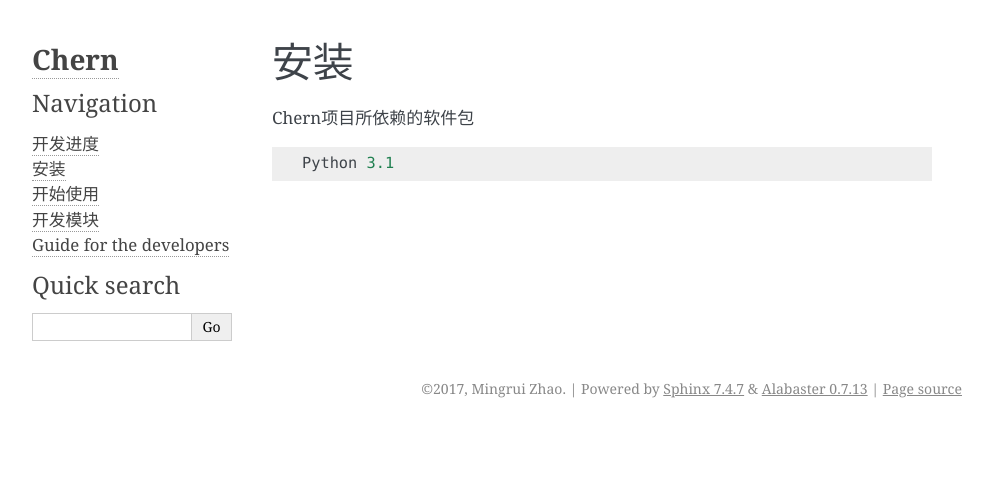
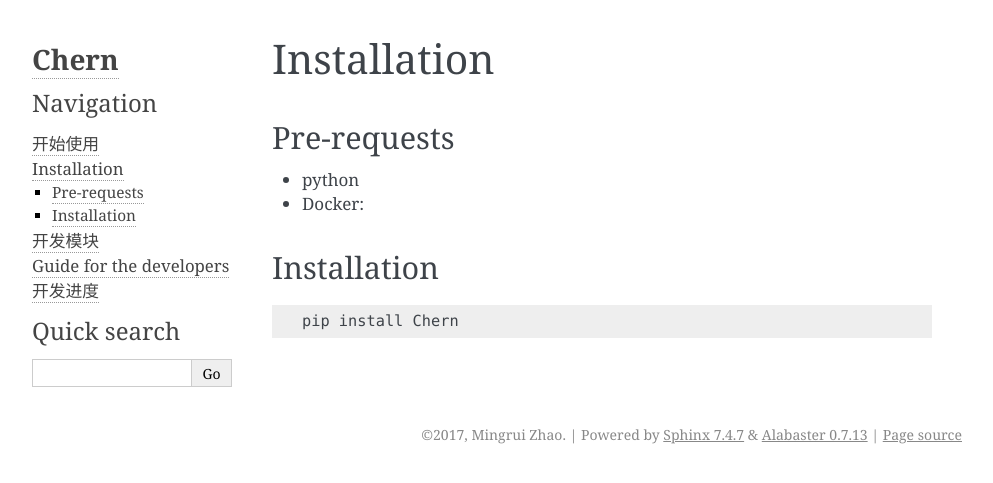
Before and after one commit to hepChern/doc-en, a Sphinx documentation site: the page built from source/installation.md, in a window 1280 px wide. Shown: the top 483 px of the page, without its empty margins (148-1141 px from the left). Built offline with Sphinx 7.4.7, drawn with Linux system fonts in a browser that asks for light colours.

Commit message:
update readme

````diff
--- a/source/index.rst
+++ b/source/index.rst
@@ -63,8 +63,8 @@
 .. toctree::
    :maxdepth: 2
 
-   schedule
+   start
    installation
-   start
    module
    DeveloperGuide
+   schedule
--- a/source/installation.md
+++ b/source/installation.md
@@ -1,5 +1,9 @@
-# 安装
-Chern项目所依赖的软件包
+# Installation
+## Pre-requests
++ python
++ Docker:
+
+## Installation
 ```
-Python 3.1
+pip install Chern
 ```
````
